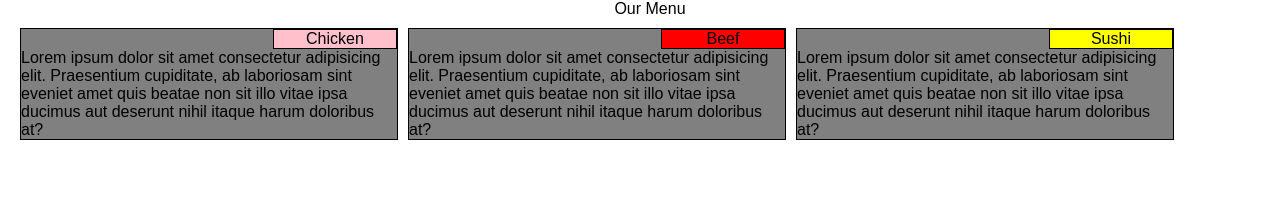
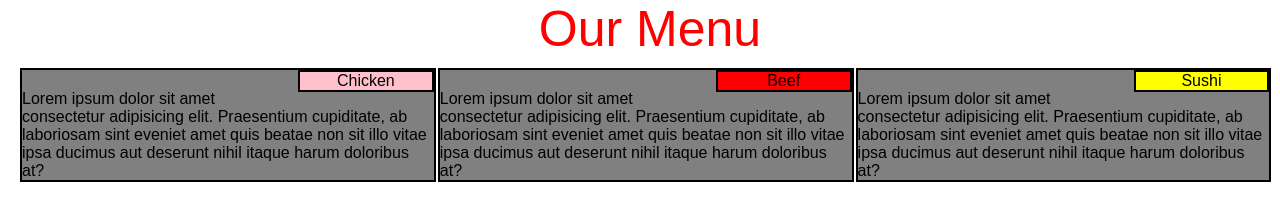
Before and after one commit to Bheemaraya888/HTMLAssignment, a plain HTML site: page module2-solution/index.html in a window 1280 px wide. Drawn offline with Linux system fonts and the light colour scheme.

Commit message:
Update style.css

```diff
--- a/module2-solution/css/style.css
+++ b/module2-solution/css/style.css
@@ -1,29 +1,30 @@
-body{
-    position: relative;
-    margin-left: 20px;
-    font-family: Arial, Helvetica, sans-serif;
-
-}
 * {
     box-sizing: border-box;
     margin: 0;
     padding: 0;
 }
 
+body {
+    position: relative;
+    margin-left: 20px;
+    font-family: Arial, Helvetica, sans-serif;
+}
+
 header {
     margin-bottom: 10px;
     text-align: center;
+    font-size: 50px;
+    color: red;
 }
 
 div {
-    border: 1px solid black;
-
+    border: 2px solid black;
     background-color: grey;
     position: relative;
     float: left;
     width: 30%;
-    margin-right: 10px;
-
+    margin-right: auto;
+    margin-left: auto;
 }
 
 p {
@@ -32,58 +33,57 @@ p {
 
 #box1a {
     background-color: pink;
-    border: 1px solid black;
+    border: 2px solid black;
     text-align: center;
     float: right;
     padding: 0px 10px 0px 10px;
     width: 33%;
     position: relative;
-
 }
 
 #box2a {
     background-color: red;
-    border: 1px solid black;
+    border: 2px solid black;
     text-align: center;
     float: right;
     width: 33%;
     padding: 0px 10px 0px 10px;
-
+    margin-left: 2px;
 }
 
 #box3a {
     background-color: yellow;
-    border: 1px solid black;
+    border: 2px solid black;
     text-align: center;
     float: right;
     padding: 0px 10px 0px 10px;
     width: 33%;
 }
 
-
+.section1,.section2 {
+    margin-right: 2px;
+}
 
 @media (min-width: 992px) {
-  .col-lg-4 {
+    .section1,.section2,.section3 {
         float: left;
-    width: 33.33%;
+        width: 33%;
     }
 }
 
 @media (min-width: 768px) and (max-width: 991px) {
-    .section1,.section2{
+   .section1,.section2 {
         float: left;
-
     }
     .section1,.section2 {
         width: 49%;
         margin-right: 0;
         margin-bottom: 10px;
-
     }
-  .section1{
+    .section1 {
         margin-right: 10px;
     }
-  .section3{
+    .section3 {
         width: 100%;
     }
 }
```
Lines whose indentation alone changed are shown as unchanged.
